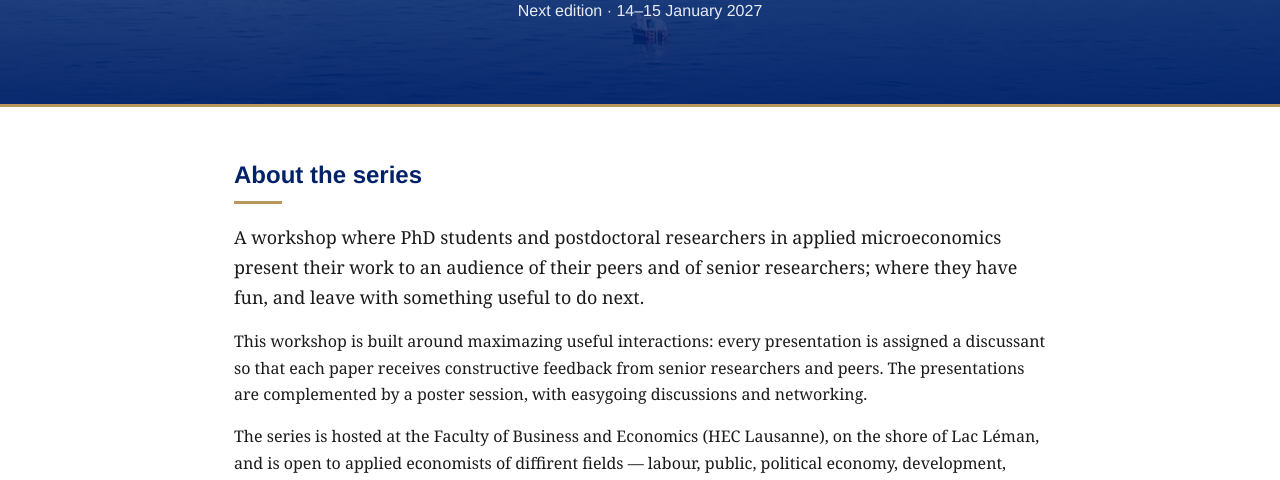
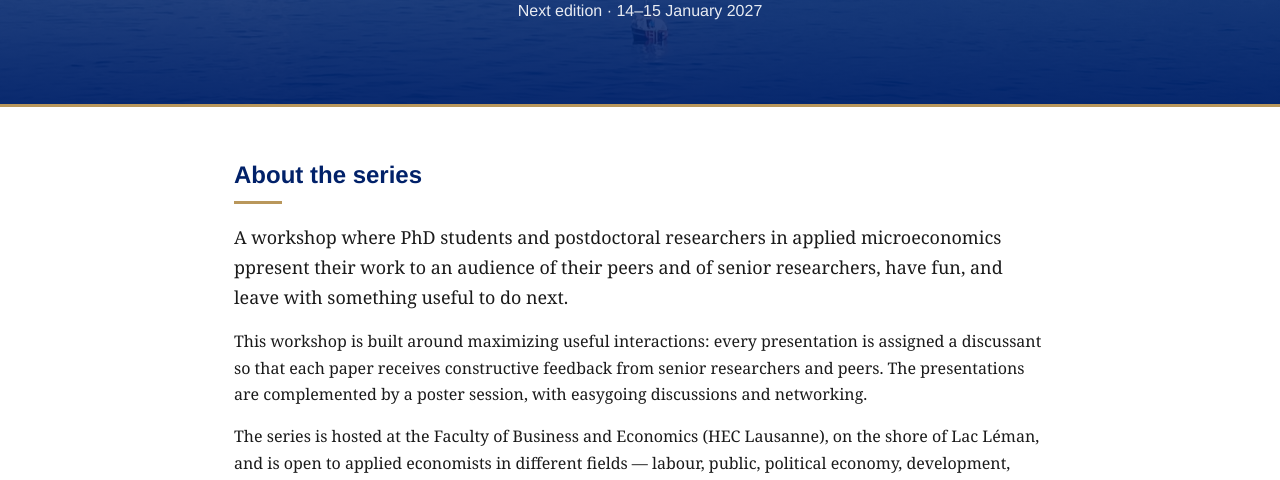
Before and after one commit to applied-microeconomics-workshop/applied-microeconomics-workshop.github.io, a plain HTML site: page index.html in a window 1280 px wide. Shown: the part 310-790 px from the top of the page. Drawn offline with Linux system fonts and the light colour scheme.

Commit message:
Update index.html

```diff
--- a/index.html
+++ b/index.html
@@ -26,12 +26,11 @@
   <h2>About the series</h2>
   <p class="lead">
     A workshop where PhD students and postdoctoral researchers in applied
-    microeconomics present their work to an audience of their peers and of
-    senior researchers; where they have fun, and leave with something useful to do next.
+    microeconomics ppresent their work to an audience of their peers and of senior researchers, have fun, and leave with something useful to do next.
   </p>
   <p>
 
-    This workshop is built around maximazing useful interactions: every presentation is assigned a
+    This workshop is built around maximizing useful interactions: every presentation is assigned a
     discussant so that each paper receives constructive
     feedback from senior researchers and peers.
     The presentations are complemented by a poster session, with easygoing discussions and networking.
@@ -40,7 +39,7 @@
   <p>
     The series is hosted at the Faculty of Business and Economics (HEC
     Lausanne), on the shore of Lac Léman, and is open to applied economists
-    of diffirent fields — labour, public, political economy, development, health,
+    in different fields — labour, public, political economy, development, health,
     education, and the economics of firms and innovation among them.
   </p>
 </section>
```
